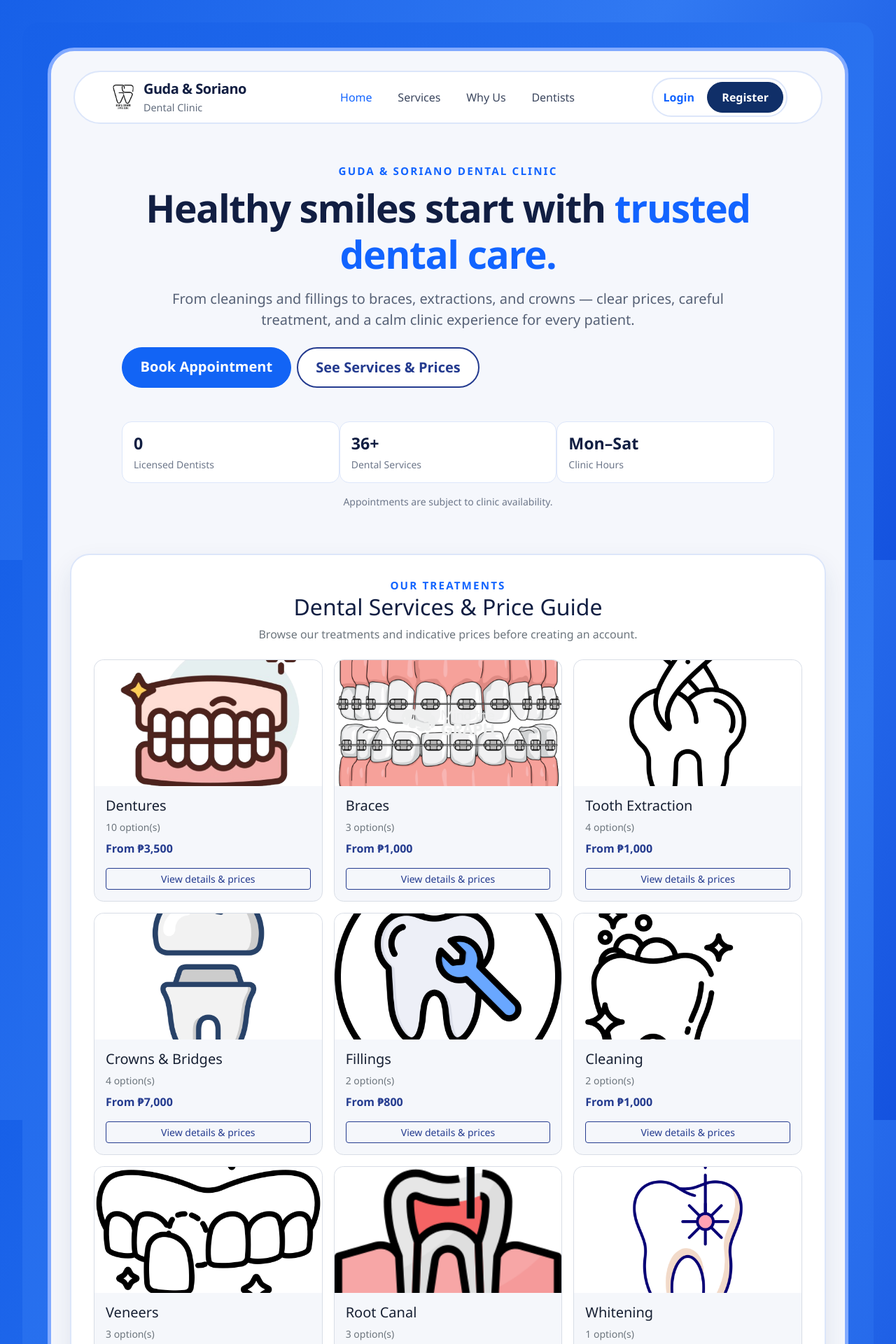
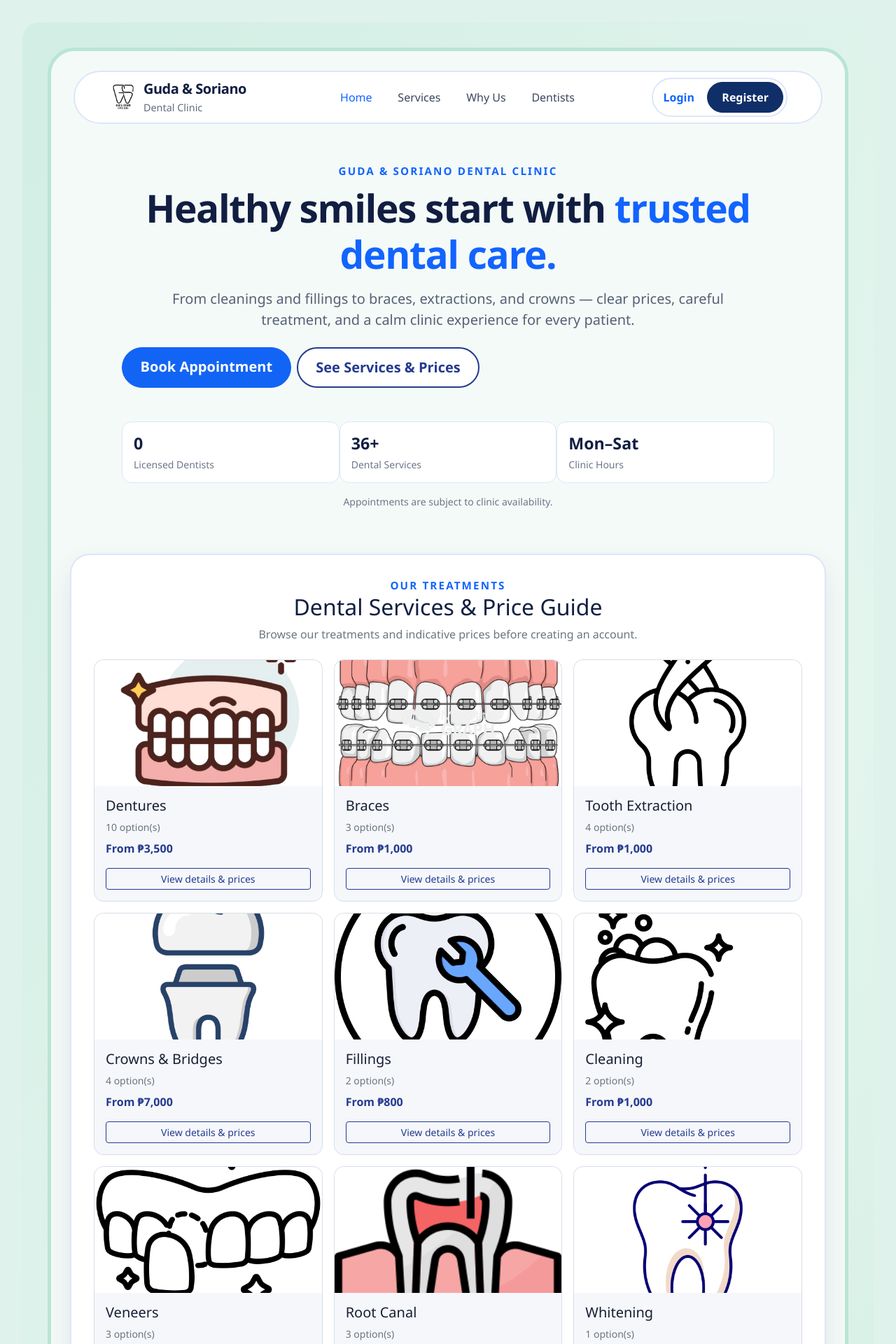
Before and after one commit to atreyuuu009/orachart-laravel, a Laravel app: page / in a window 1280 px wide. Shown: the top 1920 px of the page at 70% size. Run offline with Laravel 12, Linux system fonts and the light colour scheme; data comes from the database, SQL or seed files in the repository; data that the repository does not hold is empty.

Commit message:
I change the Background Color

```diff
--- a/public/css/theme.css
+++ b/public/css/theme.css
@@ -18,10 +18,10 @@
 
 /* ---------- landing ---------- */
 body:has(.landing-nav) {
-  background: linear-gradient(120deg, #1760e8, #3179f2 55%, #1452df) fixed;
+  background: #dff2eb;
 }
-.landing-page-shell { width: min(1600px, calc(100% - 64px)); min-height: 100vh; margin: 32px auto; padding: 36px; overflow: hidden; border-radius: 24px; background: linear-gradient(120deg, #1760e8, #3179f2 55%, #1452df); }
-.landing-page-content { min-height: calc(100vh - 136px); overflow: hidden; border: 5px solid #82aaff; border-radius: 38px; background: #f5f7fc; }
+.landing-page-shell { width: min(1600px, calc(100% - 64px)); min-height: 100vh; margin: 32px auto; padding: 36px; overflow: hidden; border-radius: 24px; background: linear-gradient(120deg, #d2eee4, #e4f5ee 55%, #c8eadc); }
+.landing-page-content { min-height: calc(100vh - 136px); overflow: hidden; border: 5px solid #b9e5d5; border-radius: 38px; background: #f4faf7; }
 .landing-main { min-height: calc(100vh - 216px); }
 .landing-nav { padding: 0; background: transparent; }
 .landing-nav-frame { width: calc(100% - 64px); margin: 28px auto 0; padding: 0; }
@@ -59,7 +59,7 @@ body:has(.landing-nav) {
 .landing-hero .small.text-secondary { color: #6d778a !important; }
 .section-pad { padding: 3rem 0; }
 #services { position: relative; padding: 2rem 0 4rem; margin-top: 0; }
-#services::before { content: ""; position: absolute; z-index: 0; top: 7rem; bottom: 1rem; left: 8%; right: 8%; border-radius: 34px; background: linear-gradient(110deg, #286ef0, #b9ddfa); }
+#services::before { content: ""; position: absolute; z-index: 0; top: 7rem; bottom: 1rem; left: 8%; right: 8%; border-radius: 34px; background: linear-gradient(110deg, #a8dfcb, #d0eee2); }
 #services > .container { position: relative; z-index: 1; max-width: 1080px; padding: 2rem; border: 2px solid #dce6fa; border-radius: 28px; background: #fff; box-shadow: 0 16px 36px rgba(26, 54, 105, .1); }
 #services h2 { color: #111e42; }
 .why-icon { width: 52px; height: 52px; border-radius: 14px; background: var(--gs-blue-light); display: grid; place-items: center; font-size: 1.5rem; margin-bottom: .75rem; }
```
